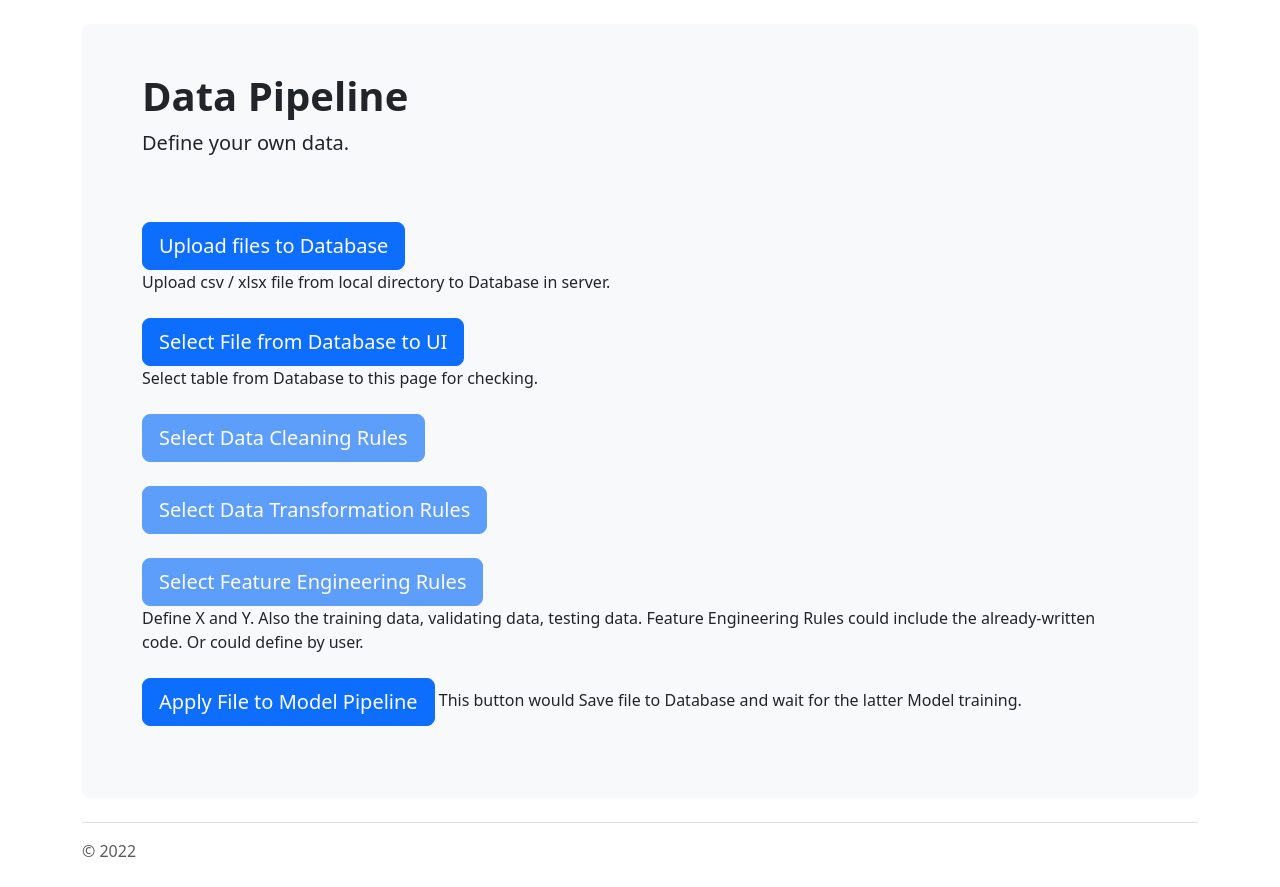
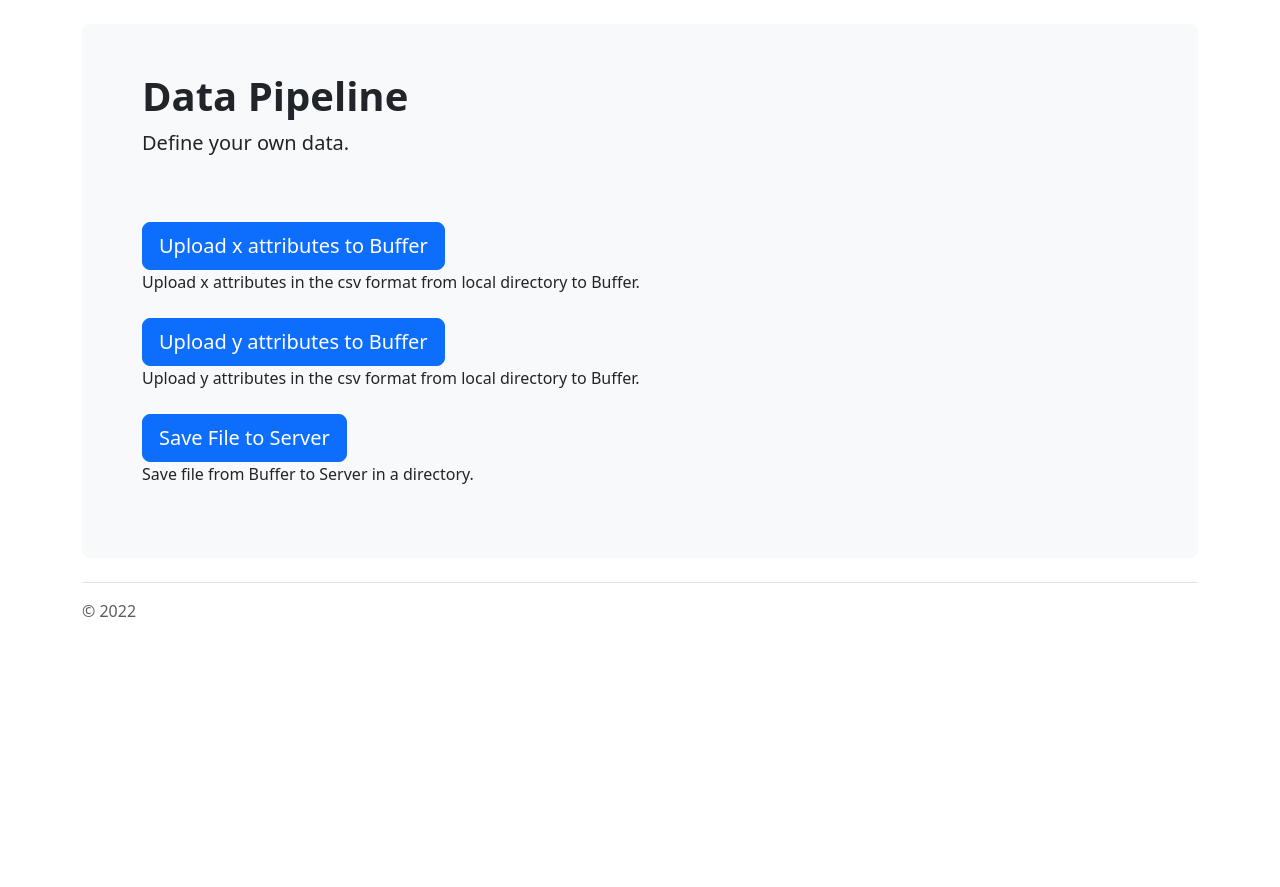
Before and after one commit to DpRams/NLA, a FastAPI app: page /pipeline/data in a window 1280 px wide. Shown: the part 77-964 px from the top of the page. After the commit the page ends 694 px from the top, so only its background shows below. Run offline with FastAPI, Linux system fonts and the light colour scheme; some libraries are stand-ins or nearby versions.

Commit message:
Update UI:remove Data transformation and the button bring user from data to model. Add a select data button in Model Pipeline

```diff
--- a/templates/data.html
+++ b/templates/data.html
@@ -96,33 +96,24 @@
         <h1 class="display-6 fw-bold">Data Pipeline</h1>
         <p class="col-md-8 fs-5">Define your own data.</p>
         <br><br>
-        <button class="btn btn-primary btn-lg" type="button">Upload files to Database</button>
+        <button class="btn btn-primary btn-lg" type="button">Upload x attributes to Buffer</button>
         <br>
-        <text>Upload csv / xlsx file from local directory to Database in server.</text>
+        <text>Upload x attributes in the csv format from local directory to Buffer.</text>
         <br><br>
-        <button class="btn btn-primary btn-lg" type="button">Select File from Database to UI</button>
+        <button class="btn btn-primary btn-lg" type="button">Upload y attributes to Buffer</button>
         <br>
-        <text>Select table from Database to this page for checking.</text>
+        <text>Upload y attributes in the csv format from local directory to Buffer.</text>
         <br><br>
-        <button class="btn btn-primary btn-lg" type="button" disabled>Select Data Cleaning Rules</button>
-        <br><br>
-        <button class="btn btn-primary btn-lg" type="button" disabled>Select Data Transformation Rules</button>
-        <br><br>
-        <button class="btn btn-primary btn-lg" type="button" disabled>Select Feature Engineering Rules</button>
+        <!-- <a href="./model" class="btn btn-primary btn-lg">Save File to Server</a> -->
+        <button class="btn btn-primary btn-lg" type="button">Save File to Server</button>
         <br>
-        <text>Define X and Y. Also the training data, validating data, testing data. Feature Engineering Rules could include the already-written code. Or could define by user.</text>
-        <br><br>
-        <a href="./model" class="btn btn-primary btn-lg">Apply File to Model Pipeline</a>
-        <!-- <button class="btn btn-primary btn-lg" type="button" onclick="window.location.href='';">Apply File to Model Pipeline</button> -->
-        <text>This button would Save file to Database and wait for the latter Model training.</text>
+        <text>Save file from Buffer to Server in a directory.</text>
         <br><br>
         <!-- <p class="col-md-8 fs-5">Data Cleaning Rules</p>
         <p class="col-md-8 fs-5">Data Transformation Rules</p>
         <p class="col-md-8 fs-5">Data Featuring Rules</p> -->
       </div>
     </div>
-
-
 
     <footer class="pt-3 mt-4 text-muted border-top">
       © 2022
--- a/templates/service.html
+++ b/templates/service.html
@@ -116,16 +116,16 @@
 
     <div class="p-5 mb-1 bg-light rounded-3">
       <div class="container-fluid py-0">
-        <h1 class="display-6 fw-bold">MLOps & Service</h1>
+        <h1 class="display-6 fw-bold">Service</h1>
         <p class="col-md-8 fs-5">Deploy your model and provide service.</p>
         <br><br>
         <button class="btn btn-primary btn-lg" type="button">Deploy Model from Registry</button>
         <br>
         <text>Select a model from Model Registry and deploy the service. <b>Current model for service. : {...}</b></text>
         <br><br>
-        <button class="btn btn-primary btn-lg" type="button">Select Data from Database</button>
+        <button class="btn btn-primary btn-lg" type="button">Select Data from Server</button>
         <br>
-        <text>Select data from Database to inference. <b>Current data file from Data Pipeline. : {...}</b></text>
+        <text>Select data from Server to inference. <b>Current data file from Data Pipeline. : {...}</b></text>
         <br><br>
         <button class="btn btn-primary btn-lg" type="button">Start inferencing</button>
         <br>
```
Also changed, not shown: templates/model.html (+9 -3 lines).
